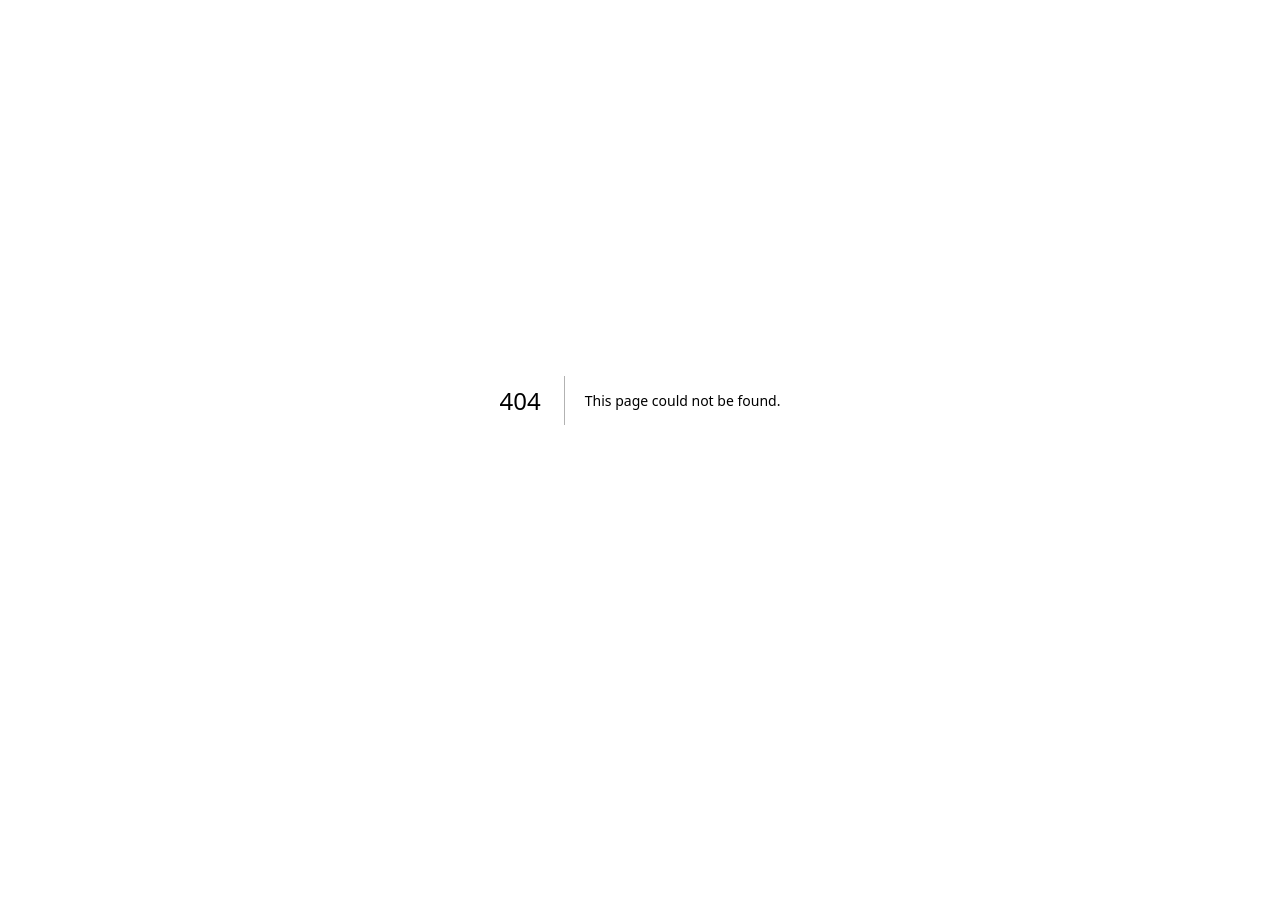
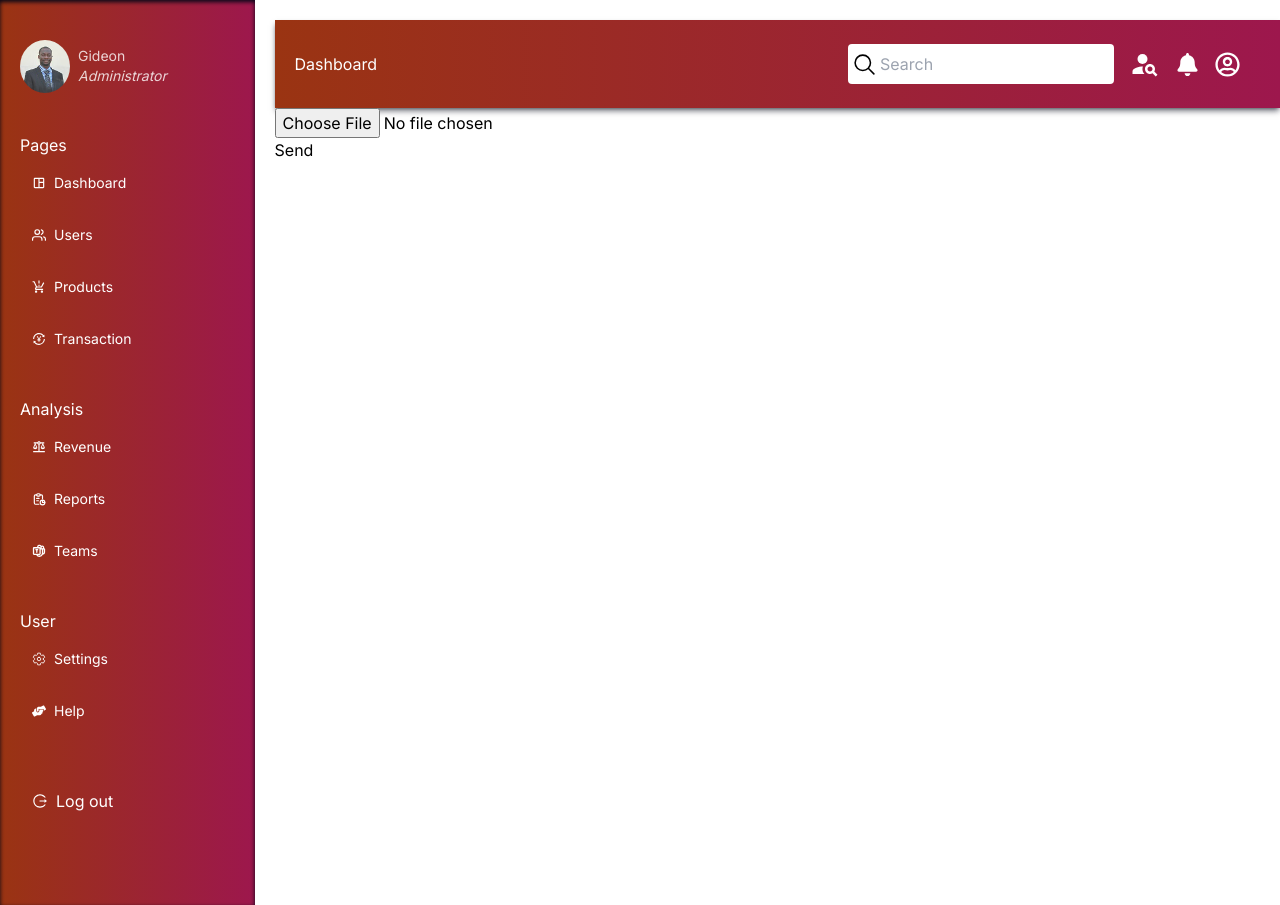
Before and after one commit to Agyanim/school-app, a Next.js app: page /dashboard/profile in a window 1280 px wide. Before the commit this address had no page. Before the commit the page ends 800 px from the top, so only its background shows below. Built offline with nearby package versions, Linux system fonts and the light colour scheme.

Commit message:
profile image added

```diff
--- a/package.json
+++ b/package.json
@@ -17,6 +17,7 @@
     "axios": "^1.6.2",
     "bcryptjs": "^2.4.3",
     "dotenv": "^16.3.1",
+    "formidable": "^3.5.1",
     "jose": "^5.2.2",
     "jsonwebtoken": "^9.0.2",
     "next": "^14.1.0",
--- /dev/null
+++ b/src/app/(dashboard)/dashboard/profile/page.tsx
@@ -0,0 +1,31 @@
+"use client";
+import React, { useState } from "react";
+const ProfilePage = () => {
+  const [file, setFile] = useState(null);
+  const onChangeHandler = (e: any) => {
+    setFile(e.target.files[0]);
+  };
+  const uploadProfileImage = (e: any) => {
+    e.preventDefault();
+
+    const formData = new FormData();
+    formData.append("profileImage", file);
+    // console.log(formData);
+  };
+  return (
+    <div>
+      <form onSubmit={uploadProfileImage}>
+        <input
+          type="file"
+          name="profileImage"
+          id="profileImage"
+          onChange={onChangeHandler}
+        />
+        <br />
+        <button type="submit">Send</button>
+      </form>
+    </div>
+  );
+};
+
+export default ProfilePage;
```
Also changed, not shown: 1 other file (tests, documents, lock files or other folders).
